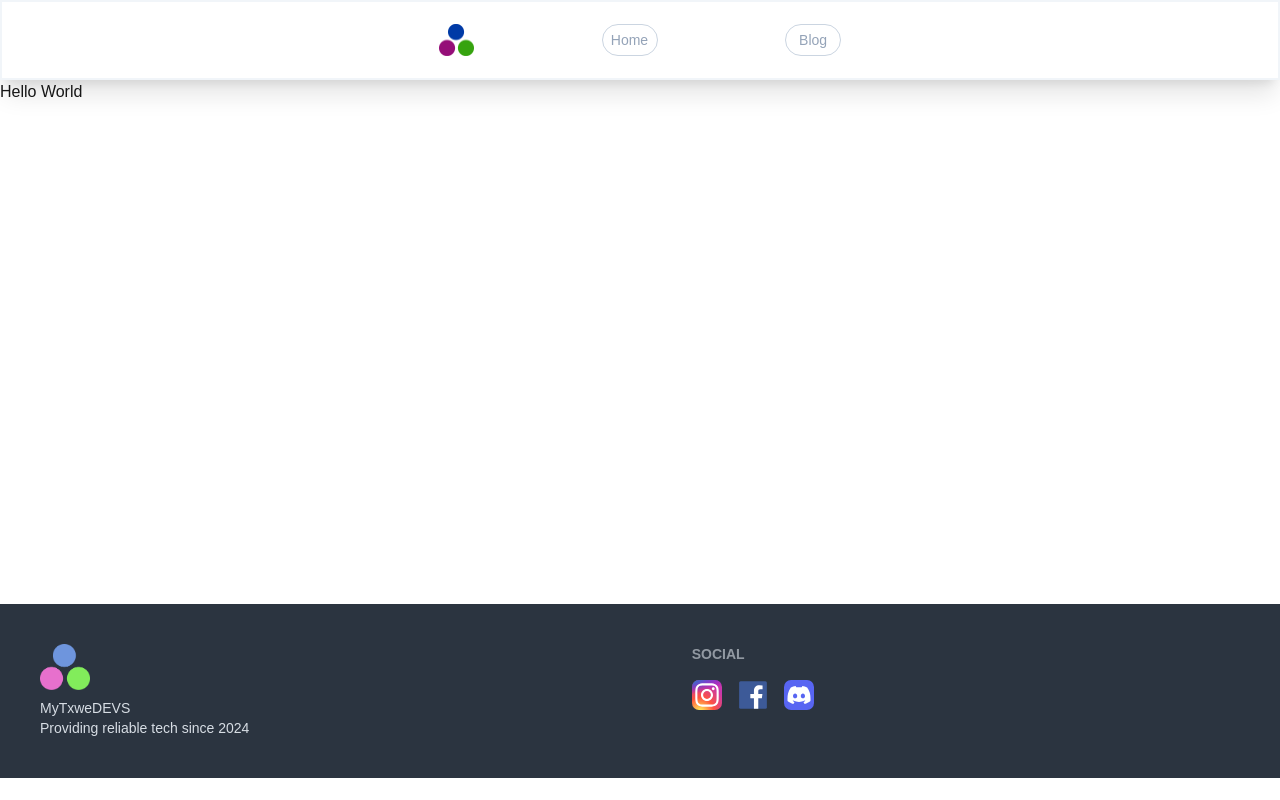
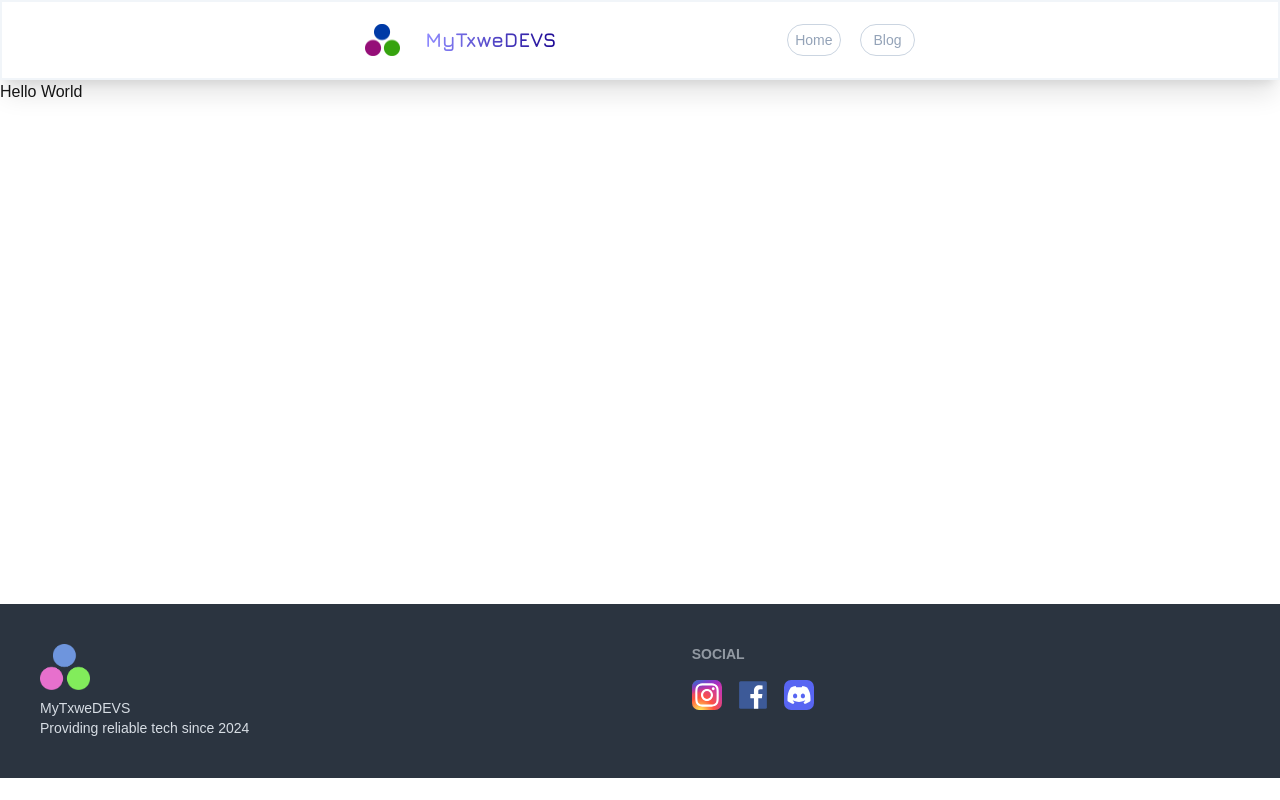
Before and after one commit to MyTxweProgrammit/mytxwedevs, a Next.js app: page / in a window 1280 px wide. Built offline with nearby package versions, Linux system fonts and the light colour scheme.

Commit message:
alpha-1.1.0 (Styling Header)

```diff
--- a/app/components/Footer.js
+++ b/app/components/Footer.js
@@ -41,7 +41,7 @@ export default function Footer() {
                     <Link href="https://discord.com/users/1134829835932409886" target="_blank">
                         <svg xmlns="http://www.w3.org/2000/svg" width="30px" height="30px" viewBox="0 0 256 256">
                             <g fill="none"><rect width="256" height="256" fill="#5865f2" rx="60"/>
-                            <g clip-path="url(#skillIconsDiscord0)">
+                            <g clipPath="url(#skillIconsDiscord0)">
                                 <path fill="#fff" d="M197.308 64.797a165 165 0 0 0-40.709-12.627a.62.62 0 0 0-.654.31c-1.758 3.126-3.706 7.206-5.069 10.412c-15.373-2.302-30.666-2.302-45.723 0c-1.364-3.278-3.382-7.286-5.148-10.412a.64.64 0 0 0-.655-.31a164.5 164.5 0 0 0-40.709 12.627a.6.6 0 0 0-.268.23c-25.928 38.736-33.03 76.52-29.546 113.836a.7.7 0 0 0 .26.468c17.106 12.563 33.677 20.19 49.94 25.245a.65.65 0 0 0 .702-.23c3.847-5.254 7.276-10.793 10.217-16.618a.633.633 0 0 0-.347-.881c-5.44-2.064-10.619-4.579-15.601-7.436a.642.642 0 0 1-.063-1.064a86 86 0 0 0 3.098-2.428a.62.62 0 0 1 .646-.088c32.732 14.944 68.167 14.944 100.512 0a.62.62 0 0 1 .655.08a80 80 0 0 0 3.106 2.436a.642.642 0 0 1-.055 1.064a102.6 102.6 0 0 1-15.609 7.428a.64.64 0 0 0-.339.889a133 133 0 0 0 10.208 16.61a.64.64 0 0 0 .702.238c16.342-5.055 32.913-12.682 50.02-25.245a.65.65 0 0 0 .26-.46c4.17-43.141-6.985-80.616-29.571-113.836a.5.5 0 0 0-.26-.238M94.834 156.142c-9.855 0-17.975-9.047-17.975-20.158s7.963-20.158 17.975-20.158c10.09 0 18.131 9.127 17.973 20.158c0 11.111-7.962 20.158-17.973 20.158m66.456 0c-9.855 0-17.974-9.047-17.974-20.158s7.962-20.158 17.974-20.158c10.09 0 18.131 9.127 17.974 20.158c0 11.111-7.884 20.158-17.974 20.158"/></g>
                                 <defs>
                                     <clipPath id="skillIconsDiscord0">
--- a/app/components/Header.js
+++ b/app/components/Header.js
@@ -4,12 +4,19 @@ import logo_light from "../../public/logo_light.png";
 
 export default function Blog() {
     return (
-        <div className="w-full center max-[350px]:pt-[20px]">
-            <div className="border-2 border-slate-100 w-full h-20 shadow-xl center gap-[10%]
-            max-[350px]:w-[70%] max-[350px]:h-16 max-[350px]:rounded-[30px]">
-                <Image src={logo_light} width={35} height={35} alt="MyTxweDEVS's Logo"/>
-                <Link href="/" className="btn-header">Home</Link>
-                <Link href="/blog" className="btn-header">Blog</Link>
+        <div className="w-full center max-[450px]:pt-[20px] sticky top-0">
+            <div className="border-2 border-slate-100 w-full h-20 shadow-xl center gap-[20%] bg-white
+            max-[450px]:w-[220px] max-[450px]:h-16 max-[450px]:rounded-[30px] max-[450px]:gap-[10%]">
+                <div className="flex gap-[15%] items-center">
+                    <Image src={logo_light} width={35} height={35} alt="MyTxweDEVS's Logo"/>
+                    <div className="bg-gradient-to-r from-[#8F8BFF] to-[#1D0994] bg-clip-text">
+                        <p className="max-[450px]:hidden font-Jura text-xl font-bold text-transparent">MyTxweDEVS</p>
+                    </div>
+                </div>
+                <div className="flex gap-[15%]">
+                    <Link href="/" className="btn-header">Home</Link>
+                    <Link href="/blog" className="btn-header">Blog</Link>
+                </div>
             </div>
         </div>
     )
--- a/app/globals.css
+++ b/app/globals.css
@@ -1,3 +1,4 @@
+@import url('https://fonts.googleapis.com/css2?family=Jura:wght@300..700&family=Rubik:ital,wght@0,300..900;1,300..900&display=swap');
 @tailwind base;
 @tailwind components;
 @tailwind utilities;
@@ -25,5 +26,5 @@ body {
 }
 
 .btn-header {
-  @apply border-[1px] border-slate-300 text-sm rounded-2xl w-14 h-8 text-slate-400 center;
+  @apply border-[1px] border-slate-300 text-sm rounded-2xl w-16 h-8 text-slate-400 center;
 }
--- a/app/layout.js
+++ b/app/layout.js
@@ -23,11 +23,10 @@ export default function RootLayout({ children }) {
     <html lang="en">
       <head>
         <script async src="https://pagead2.googlesyndication.com/pagead/js/adsbygoogle.js?client=ca-pub-5211508376773772"
-        crossorigin="anonymous"></script>
+        crossOrigin="anonymous"></script>
+        <link rel="icon" href="/logo_dark.png"/>
       </head>
-      <body
-        className={`${geistSans.variable} ${geistMono.variable} antialiased`}
-      >
+      <body className={`${geistSans.variable} ${geistMono.variable} antialiased`} >
         {children}
       </body>
     </html>
--- a/tailwind.config.js
+++ b/tailwind.config.js
@@ -7,6 +7,9 @@ module.exports = {
   ],
   theme: {
     extend: {
+      fontFamily: {
+        Jura: ["Jura", "serif"],
+      },
       colors: {
         background: "var(--background)",
         foreground: "var(--foreground)",
@@ -14,5 +17,6 @@ module.exports = {
     },
   },
   plugins: [
-    require('daisyui'),],
+    require('daisyui'),
+  ],
 };
```
